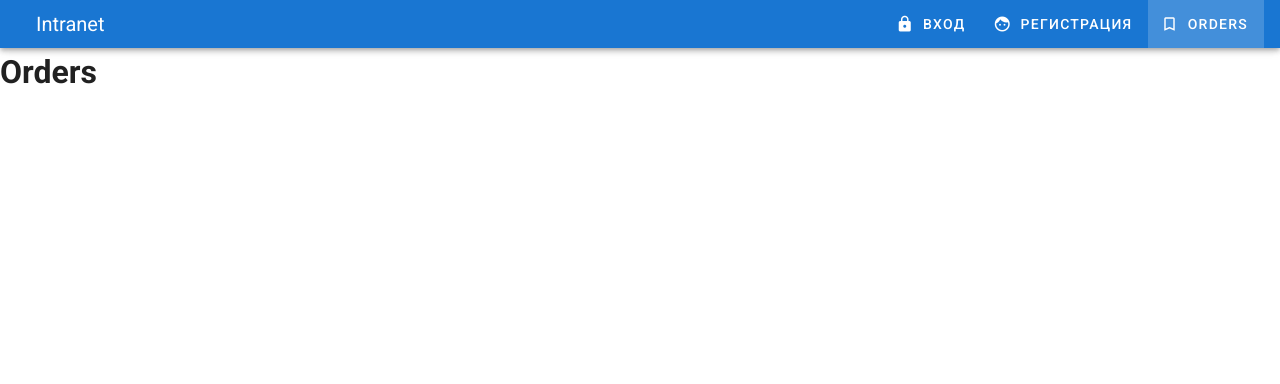
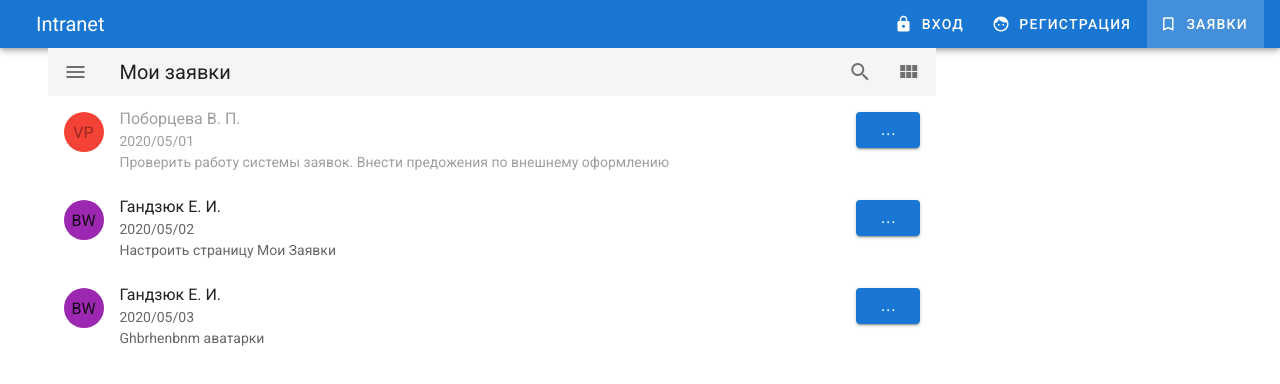
Before and after one commit to bwire/vet-intra-front, a Vue app: page /orders in a window 1280 px wide. Shown: the top 384 px of the page. Built offline with nearby package versions, Linux system fonts and the light colour scheme.

Commit message:
feat: draft Orders page

```diff
--- a/src/App.vue
+++ b/src/App.vue
@@ -55,7 +55,7 @@ export default {
       links: [
         { title: 'Вход', icon: 'lock', url: '/signin' },
         { title: 'Регистрация', icon: 'face', url: '/signup' },
-        { title: 'Orders', icon: 'bookmark_border', url: '/orders' },
+        { title: 'Заявки', icon: 'bookmark_border', url: '/orders' },
       ],
     };
   },
--- a/src/components/Orders.vue
+++ b/src/components/Orders.vue
@@ -1,11 +1,98 @@
 <template>
-  <h1>Orders</h1>
+  <v-container>
+    <v-layout row>
+      <v-flex xs12 sm6>
+        <v-list
+          subheader
+          three-line
+          flat
+          width=150%
+        >
+        <v-toolbar
+          borderless
+          flat
+          light
+          dense
+          color="grey lighten-4"
+        >
+          <v-app-bar-nav-icon></v-app-bar-nav-icon>
+          <v-toolbar-title>Мои заявки</v-toolbar-title>
+          <v-spacer></v-spacer>
+          <v-btn icon>
+            <v-icon>mdi-magnify</v-icon>
+          </v-btn>
+          <v-btn icon>
+            <v-icon>mdi-view-module</v-icon>
+          </v-btn>
+        </v-toolbar>
+          <v-list-item-group
+            multiple
+          >
+            <v-list-item
+              v-for="order of orders"
+              :key="order.id"
+              :disabled="order.done"
+            >
+              <v-list-item-avatar
+                :color="order.avatarColor"
+              >
+                {{ order.avatarText }}
+              </v-list-item-avatar>
+              <v-list-item-content>
+                <v-list-item-title>{{ order.name }}</v-list-item-title>
+                <v-list-item-subtitle>{{ order.date }}</v-list-item-subtitle>
+                <v-list-item-subtitle>{{ order.description }}</v-list-item-subtitle>
+              </v-list-item-content>
+              <v-list-item-action>
+                <v-btn
+                  class="primary"
+                  :to="'/ad/' + order.adid"
+                >...</v-btn>
+              </v-list-item-action>
+            </v-list-item>
+          </v-list-item-group>
+        </v-list>
+      </v-flex>
+    </v-layout>
+  </v-container>
 </template>
 
 <script>
 export default {
   data() {
     return {
+      orders: [
+        {
+          id: '1',
+          date: '2020/05/01',
+          name: 'Поборцева В. П.',
+          avatarColor: 'red',
+          avatarText: 'VP',
+          phone: '+375 296 650194',
+          description: 'Проверить работу системы заявок. Внести предожения по внешнему оформлению',
+          done: true,
+        },
+        {
+          id: '2',
+          date: '2020/05/02',
+          name: 'Гандзюк Е. И.',
+          avatarColor: 'purple',
+          avatarText: 'BW',
+          phone: '+375 291 767669',
+          description: 'Настроить страницу Мои Заявки',
+          done: false,
+        },
+        {
+          id: '3',
+          date: '2020/05/03',
+          name: 'Гандзюк Е. И.',
+          avatarColor: 'purple',
+          avatarText: 'BW',
+          phone: '+375 291 767669',
+          description: 'Ghbrhenbnm аватарки',
+          done: false,
+        },
+      ],
     };
   },
 };
```
